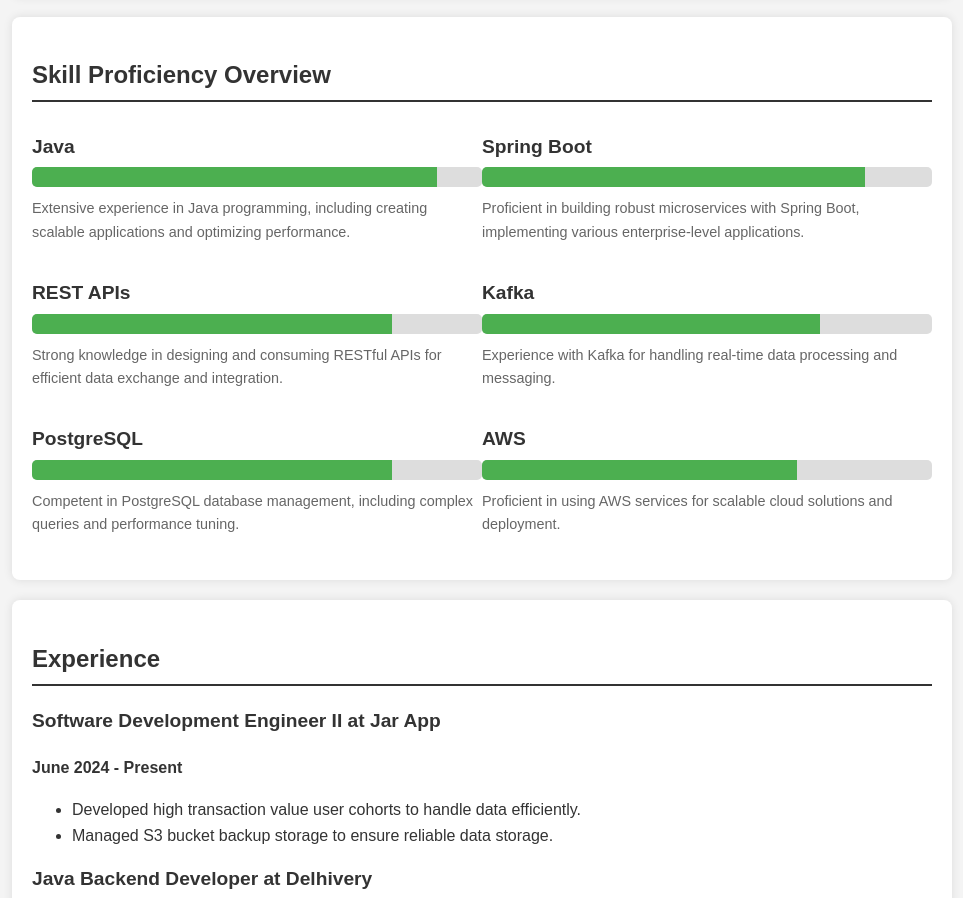
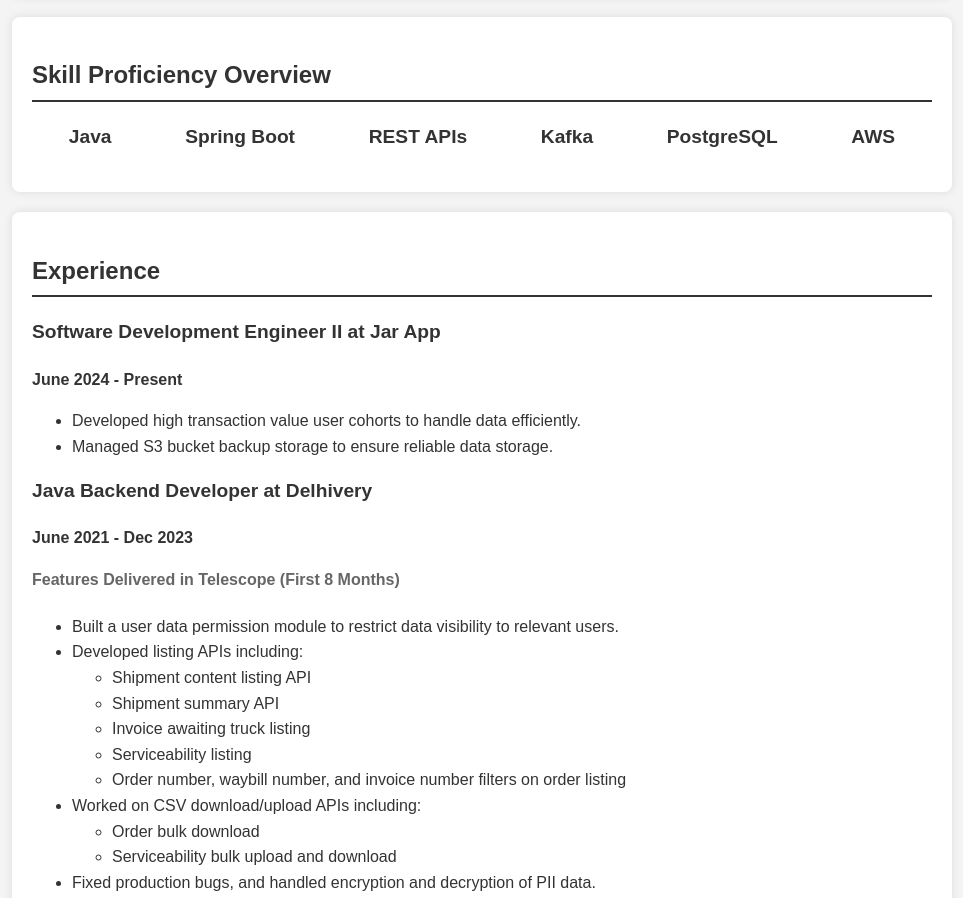
Before and after one commit to LockedUp-Coders/vipulkrishna, a plain HTML site: page index.html in a window 1280 px wide. Shown: the part 697-1595 px from the top of the page, without its empty margins (158-1121 px from the left). Drawn offline with Linux system fonts and the light colour scheme.

Commit message:
updated skills section

```diff
--- a/index.html
+++ b/index.html
@@ -114,15 +114,15 @@
         .skill-proficiency {
             display: flex;
             flex-wrap: wrap;
-            justify-content: space-between;
+            justify-content: space-around;
         }
         .skill-item {
-            flex: 1 1 45%;
-            margin: 10px 0;
+            /* flex: 1 1 10%;
+            margin: 1px 0; */
         }
-        .skill-item h3 {
+        .skill-item h5 {
             margin: 0;
-            font-size: 1.2em;
+            font-size: 1em;
         }
         .skill-item .skill-level-bar {
             background: #ddd;
@@ -155,6 +155,7 @@
             <div>
                 <svg class="icon" xmlns="http://www.w3.org/2000/svg" viewBox="0 0 24 24"><path d="M0 0h24v24H0z" fill="none"/><path d="M22 12c0-5.52-4.48-10-10-10S2 6.48 2 12s4.48 10 10 10 10-4.48 10-10zm-10 7c-3.87 0-7-3.13-7-7s3.13-7 7-7 7 3.13 7 7-3.13 7-7 7zm-1-12h2v5h-2zm0 7h2v2h-2z"/></svg>
                 <p><a href="mailto:vipul07.mathuria@gmail.com">vipul07.mathuria@gmail.com</a></p>
+
             </div>
             <div>
                 <svg class="icon" xmlns="http://www.w3.org/2000/svg" viewBox="0 0 24 24"><path d="M0 0h24v24H0z" fill="none"/><path d="M21 6h-6V4H9v2H3v16h18V6z"/></svg>
@@ -187,45 +188,21 @@
         <div class="skill-proficiency">
             <div class="skill-item">
                 <h3>Java</h3>
-                <div class="skill-level-bar">
-                    <div class="level" style="width: 90%;"></div>
-                </div>
-                <p class="skill-description">Extensive experience in Java programming, including creating scalable applications and optimizing performance.</p>
             </div>
             <div class="skill-item">
                 <h3>Spring Boot</h3>
-                <div class="skill-level-bar">
-                    <div class="level" style="width: 85%;"></div>
-                </div>
-                <p class="skill-description">Proficient in building robust microservices with Spring Boot, implementing various enterprise-level applications.</p>
             </div>
             <div class="skill-item">
                 <h3>REST APIs</h3>
-                <div class="skill-level-bar">
-                    <div class="level" style="width: 80%;"></div>
-                </div>
-                <p class="skill-description">Strong knowledge in designing and consuming RESTful APIs for efficient data exchange and integration.</p>
             </div>
             <div class="skill-item">
                 <h3>Kafka</h3>
-                <div class="skill-level-bar">
-                    <div class="level" style="width: 75%;"></div>
-                </div>
-                <p class="skill-description">Experience with Kafka for handling real-time data processing and messaging.</p>
             </div>
             <div class="skill-item">
                 <h3>PostgreSQL</h3>
-                <div class="skill-level-bar">
-                    <div class="level" style="width: 80%;"></div>
-                </div>
-                <p class="skill-description">Competent in PostgreSQL database management, including complex queries and performance tuning.</p>
             </div>
             <div class="skill-item">
                 <h3>AWS</h3>
-                <div class="skill-level-bar">
-                    <div class="level" style="width: 70%;"></div>
-                </div>
-                <p class="skill-description">Proficient in using AWS services for scalable cloud solutions and deployment.</p>
             </div>
         </div>
     </section>
@@ -291,7 +268,7 @@
     </section>
 
     <section class="certifications">
-        <h2>Certifications & Achievements</h2>
+        <h2>Certifications</h2>
         <ul>
             <li>Backend Developer Fellowship by Crio.Do, 8 Week, Virtual. <a href="http://bit.ly/criovkm" target="_blank">bit.ly/criovkm</a></li>
             <li>AT&T Summer Learning Academy Externship, 4-week-long virtual development training. <a href="http://bit.ly/atntvkm" target="_blank">bit.ly/atntvkm</a></li>
@@ -301,5 +278,13 @@
             <li>Technical Support Fundamentals by Grow with Google on Coursera. <a href="http://bit.ly/2VUxenT" target="_blank">bit.ly/2VUxenT</a></li>
         </ul>
     </section>
+    <section class="Achievements">
+        <h2>Achievements</h2>
+        <ul>
+            <li>Achieved a Silver Medal by Rajasthan Board for 7 th State Merit in the 10 th Board In 2014</li>
+            <li>JEE Main 2017 General Rank: 8811 out of 1.3 Million participants</li>
+        </ul>
+
+    </section>
 </body>
 </html>
```
